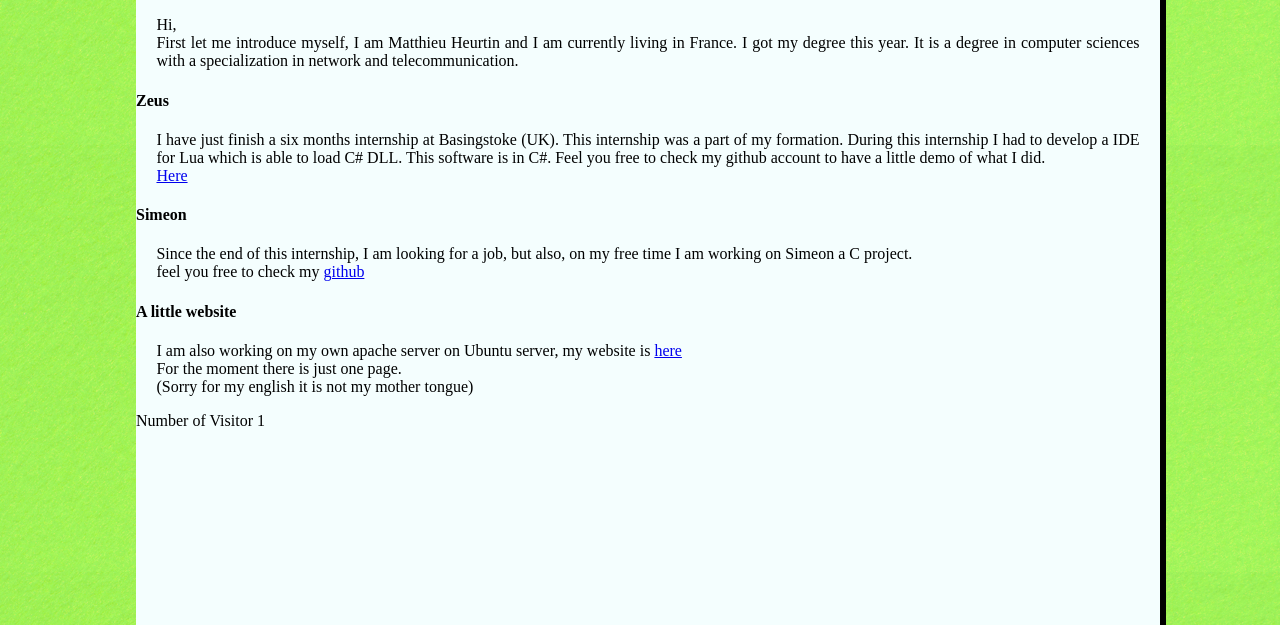
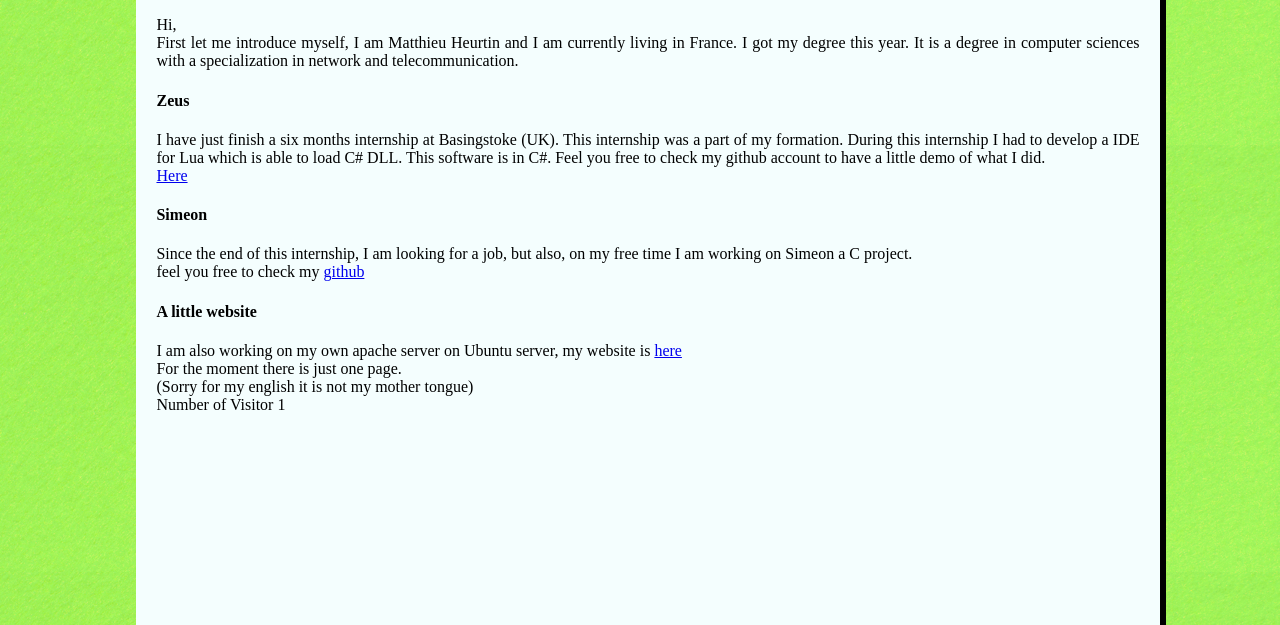
Before and after one commit to MatthieuHeurtin/webSite, a PHP site: page / in a window 1280 px wide. Shown: the part 282-907 px from the top of the page. Run offline with PHP 8.4, Linux system fonts and the light colour scheme.

Commit message:
CSS for h4 balise...OK

```diff
--- a/CSS/style.css
+++ b/CSS/style.css
@@ -57,7 +57,7 @@ body
 	background-position: top right;
 }
 
-p
+p, h4
 {
 	text-align:justify;
 	margin-left: 2%;
--- a/index.php
+++ b/index.php
@@ -41,7 +41,7 @@
 
 
 	(Sorry for my english it is not my mother tongue)<br/>
-</p>
+
 
 
 
```
